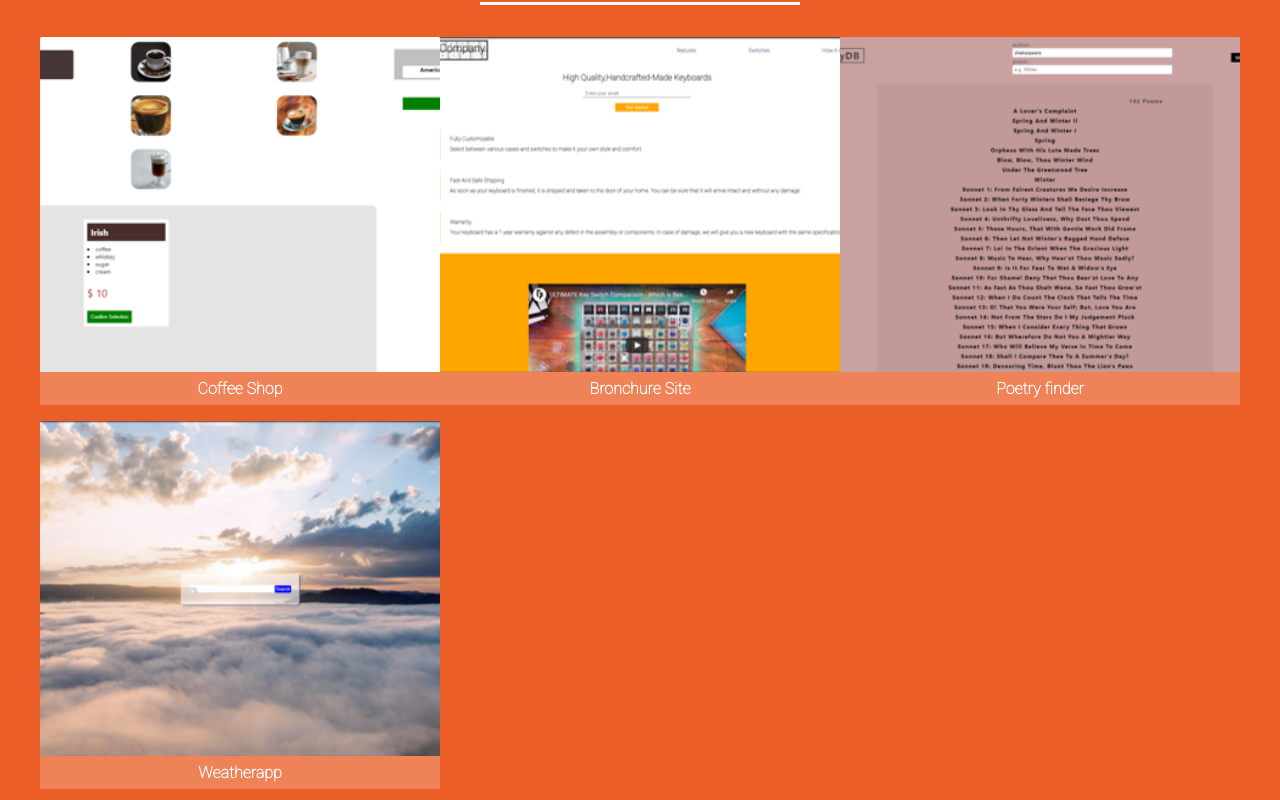
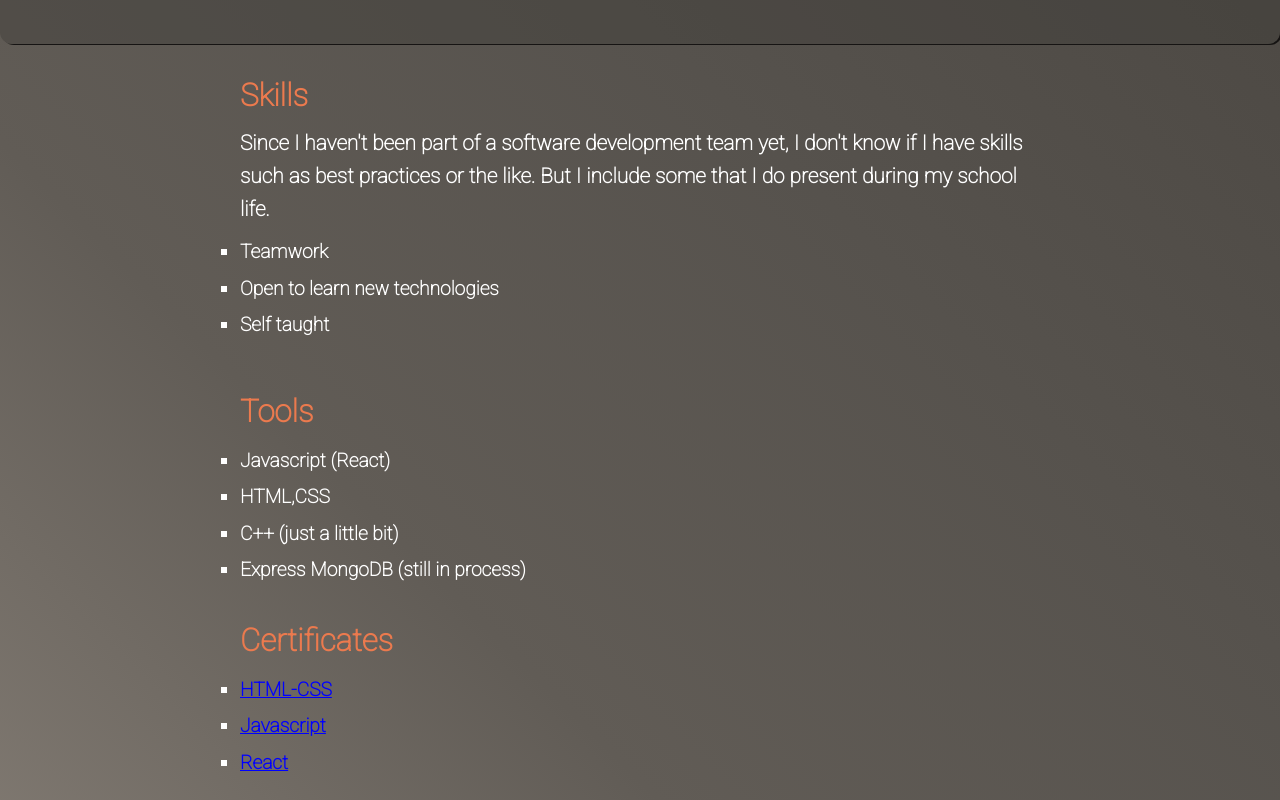
Before and after one commit to JuanMartiezSalinas/PersonalWebSite, a React (Create React App) app: page / in a window 1280 px wide. Shown: the part 880-1680 px from the top of the page. Built offline with nearby package versions, Linux system fonts and the light colour scheme.

Commit message:
Add files via upload

```diff
--- a/src/Pages/About.js
+++ b/src/Pages/About.js
@@ -9,12 +9,58 @@ const About = () => {
       <div className="presentation-box">
         <h1>I'm Juan Martinez</h1>
         <p>
-          I'm a self-taught web developer. Now im focused on develop as far as
+          I'm a self-taught web developer and intern aeronautical engineer. Now
+          im focused on develop as far as
           <br />
           possible my skills with React. Im interested also learning backend
-          <br />
-          develop an new technologies that help me growth as a a web developer
+          {/* `<br /> */}
+          develop an new technologies that help <br />
+          me growth as a a web developer. Now im focused to land a job as
+          frontend developer thats why i'm mostly <br />
+          focused in build React projects
         </p>
+      </div>
+      <div className="skills">
+        <h2>Skills</h2>
+        <p>
+          Since I haven't been part of a software development team yet, I don't
+          know if I have skills such as best practices or the like. But I
+          include some that I do present during my school life.
+        </p>
+        <ul>
+          <li>Teamwork</li>
+          <li>Open to learn new technologies</li>
+          <li>Self taught</li>
+        </ul>
+      </div>
+      <div className="tools">
+        <h2>Tools</h2>
+        <ul>
+          <li>Javascript (React)</li>
+          <li>HTML,CSS</li>
+          <li>C++ (just a little bit)</li>
+          <li>Express MongoDB (still in process)</li>
+        </ul>
+      </div>
+      <div className="certificates">
+        <h2>Certificates</h2>
+        <ul>
+          <li>
+            <a href="https://www.freecodecamp.org/certification/predatorj9/responsive-web-design">
+              HTML-CSS
+            </a>
+          </li>
+          <li>
+            <a href="https://www.freecodecamp.org/certification/predatorj9/javascript-algorithms-and-data-structures">
+              Javascript
+            </a>
+          </li>
+          <li>
+            <a href="https://www.freecodecamp.org/certification/predatorj9/front-end-libraries">
+              React
+            </a>
+          </li>
+        </ul>
       </div>
     </section>
   );
--- a/src/Pages/Contact.js
+++ b/src/Pages/Contact.js
@@ -35,6 +35,9 @@ const Contact = () => {
           </a>
         </li>
       </div>
+      <footer className="copyR">
+        <h5>© 2021 Juan Martinez</h5>
+      </footer>
     </div>
   );
 };
--- a/src/index.css
+++ b/src/index.css
@@ -59,7 +59,7 @@ li {
   justify-content: space-around;
 }
 .about {
-  height: 97vh;
+  min-height: 100vh;
   background: linear-gradient(
     225deg,
     #403d39,
@@ -69,23 +69,81 @@ li {
     #827b73
   );
   display: flex;
+  flex-direction: column;
   align-items: center;
   justify-content: center;
+  padding: 7rem 0rem;
 }
 .presentation-box {
   background-color: #403d3975;
   border-radius: 12px;
   padding: 12rem 3rem;
-  color: white;
+  color: #eb7a4e;
   font-size: 2.5rem;
   text-align: center;
   box-shadow: 2px 1px #161413;
 }
 .presentation-box p {
   margin-top: 3rem;
+  font-size: 1.7rem;
+  text-align: justify;
+  color: white;
+}
+.skills {
+  width: 70vw;
+  text-align: start;
+  margin: 1rem 0;
+  padding: 1rem 3rem;
+  font-size: 1.3rem;
+}
+.skills h2 {
+  color: #eb7a4e;
+}
+.skills p {
+  color: white;
+  margin-bottom: 0.5rem;
+}
+.skills li {
+  font-size: 1rem;
+  list-style: square;
+  color: white;
+  line-height: 1.9;
   font-size: 1.2rem;
-  text-align: justify;
+}
+.tools {
+  width: 70vw;
+  text-align: start;
+  padding: 1rem 3rem;
+  font-size: 1.3rem;
+}
+.tools h2 {
   color: #eb7a4e;
+}
+.tools li {
+  list-style: square;
+  color: white;
+  line-height: 1.9;
+  font-size: 1.2rem;
+}
+.certificates {
+  width: 70vw;
+  text-align: start;
+  padding: 1rem 3rem;
+  font-size: 1.3rem;
+}
+.certificates h2 {
+  color: #eb7a4e;
+}
+.certificates li {
+  font-size: 1rem;
+  list-style: square;
+  color: white;
+  line-height: 1.9;
+  font-size: 1.2rem;
+}
+.certificates a {
+  text-decoration: underline;
+  color: blue;
 }
 .projects {
   min-height: 100vh;
@@ -127,7 +185,7 @@ li {
   flex-direction: column;
   align-items: center;
   justify-content: center;
-  border-radius: 0.1rem;
+  border-radius: 1rem;
   height: 23rem;
   width: 25rem;
 }
@@ -218,3 +276,12 @@ li {
   font-size: 1.5rem;
   color: black;
 }
+.copyR {
+  position: relative;
+  bottom: -20vh;
+  color: #eb5e28;
+  font-size: 1.1rem;
+  font-weight: 900;
+  padding: 1rem;
+  align-self: flex-end;
+}
```
